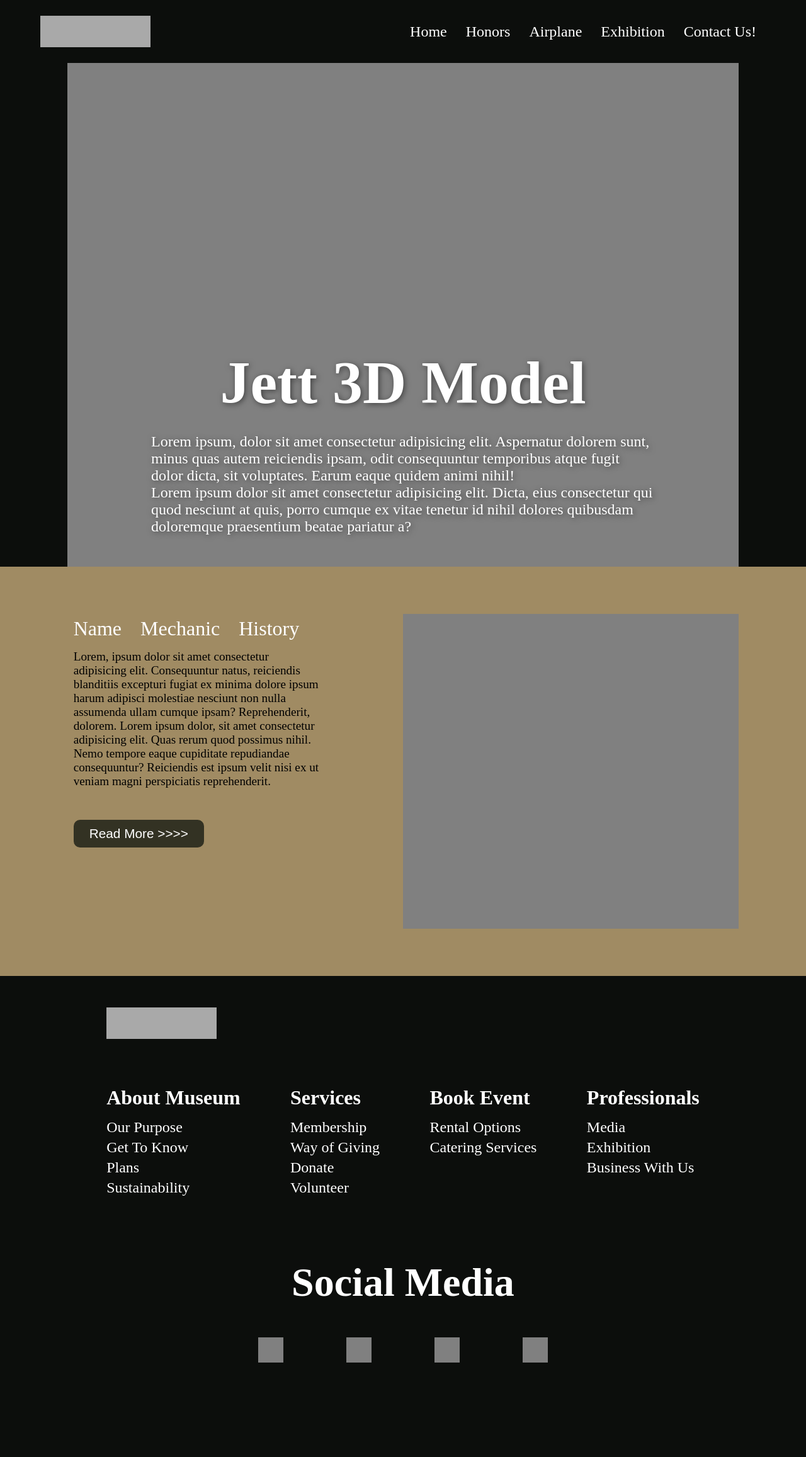
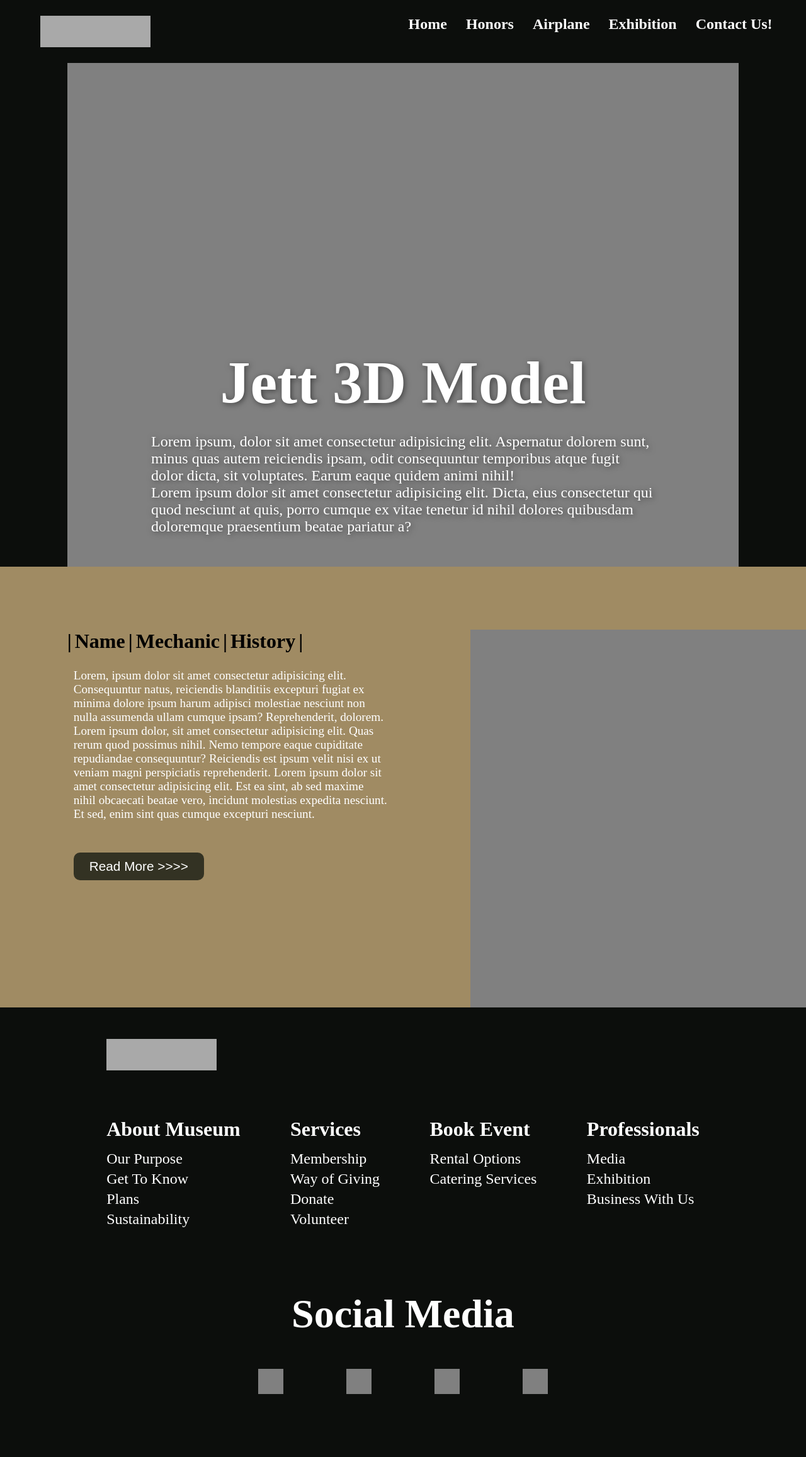
Before and after one commit to TBenipal/FIP_London-Aviation-Museum, a PHP site: page /airplane.html in a window 1280 px wide. Shown: the whole page at 63% size. Before the commit the page ends 2164 px from the top, so only its background shows below. Run offline with PHP 8.4, Linux system fonts and the light colour scheme.

Commit message:
Updated HTML, CSS, JS
Updated HTML, CSS, JS. Updated the navbar for desktop and tablet and created the functionality for mobile sidebar

```diff
--- a/airplane.html
+++ b/airplane.html
@@ -21,9 +21,9 @@
 
             <nav id="sidebar">
             <ul>
-                <li class="nav-item"><a>Home</a></li>
+                <li class="nav-item"><a href="index.html">Home</a></li>
                 <li class="nav-item"><a>Honors</a></li>
-                <li class="nav-item"><a>Airplane</a></li>
+                <li class="nav-item"><a href="airplane.html">Airplane</a></li>
                 <li class="nav-item"><a>Exhibition</a></li>
                 <li class="nav-item"><a>Contact Us!</a></li>
             </ul>
@@ -48,19 +48,26 @@
 
 </section>
 
-        <section id="section-2" class="grid-con">
-            <div id="#s2-navbar" class="l-col-start-2 l-col-end-6">
-                <ul id="s2-nav">
-                    <li class="nav-item"><a>Name</a></li>
-                    <li class="nav-item"><a>Mechanic</a></li>
-                    <li class="nav-item"><a>History</a></li>
+        <section id="a-section-2" class="grid-con">
+            <h1 class="hidden">Airplane Information</h1>
+            <div id="as2-navbar" class="l-col-start-2 l-col-end-7">
+                <ul id="as2-nav">
+                    <span class="as2-seperator">|</span>
+                    <li class="nav-item"><a>Name</a></li><span class="as2-seperator">|</span>
+                    <li class="nav-item"><a>Mechanic</a></li><span class="as2-seperator">|</span>
+                    <li class="nav-item"><a>History</a></li><span class="as2-seperator">|</span>
                 </ul>
-                <p id="s2-text">Lorem, ipsum dolor sit amet consectetur adipisicing elit. Consequuntur natus, reiciendis blanditiis excepturi fugiat ex minima dolore ipsum harum adipisci molestiae nesciunt non nulla assumenda ullam cumque ipsam? Reprehenderit, dolorem. Lorem ipsum dolor, sit amet consectetur adipisicing elit. Quas rerum quod possimus nihil. Nemo tempore eaque cupiditate repudiandae consequuntur? Reiciendis est ipsum velit nisi ex ut veniam magni perspiciatis reprehenderit.</p>
-                <button id="s2-btn">Read More >>>></button>
+                <p id="as2-text">Lorem, ipsum dolor sit amet consectetur adipisicing elit. Consequuntur natus, reiciendis blanditiis excepturi fugiat ex minima dolore ipsum harum adipisci molestiae nesciunt non nulla assumenda ullam cumque ipsam? Reprehenderit, dolorem. Lorem ipsum dolor, sit amet consectetur adipisicing elit. Quas rerum quod possimus nihil. Nemo tempore eaque cupiditate repudiandae consequuntur? Reiciendis est ipsum velit nisi ex ut veniam magni perspiciatis reprehenderit. Lorem ipsum dolor sit amet consectetur adipisicing elit. Est ea sint, ab sed maxime nihil obcaecati beatae vero, incidunt molestias expedita nesciunt. Et sed, enim sint quas cumque excepturi nesciunt.</p>
+                <button id="as2-btn">Read More >>>></button>
             </div>
-            <div id="s2-block" class="l-col-start-7 l-col-end-12"></div>
+            <div id="as2-block" class="l-col-start-8 l-col-end-13"></div>
+            <div id="as2-gutter-con" class="l-col-start-1 l-col-end-13">
+                <div id="as2-gutter" class="gutter"></div>
+            </div>
+        </section>
 
-            </div>
+        <section id="making-of" class="grid-con">
+
         </section>
     </main>
 
--- a/css/main.css
+++ b/css/main.css
@@ -18,6 +18,7 @@ ul, li {
   width: 100%;
   height: 75px;
   background-color: #0C0E0C;
+  align-items: center;
 }
 
 #header-logo {
@@ -26,40 +27,102 @@ ul, li {
   background-color: darkgray;
 }
 
+#mobile-header {
+  display: flex;
+  justify-content: space-between;
+}
+
+.hamburger, .close-hamburger {
+  cursor: pointer;
+  background-color: transparent;
+  border: none;
+}
+
+.close-hamburger {
+  align-self: self-end;
+  margin-top: 12px;
+  margin-right: 40px;
+}
+
+.hamburger-icon {
+  width: 45px;
+  transition: transform 0.5s ease;
+}
+
+#sidebar {
+  display: flex;
+  flex-direction: column;
+  position: fixed;
+  top: 0;
+  right: 0;
+  height: 100vh;
+  width: 50%;
+  background-color: transparent;
+  box-shadow: -10px 0 10px rgba(0, 0, 0, 0.1);
+  transform: translateX(100%);
+  transition: transform 0.2s ease-in-out;
+  z-index: 999;
+}
+
+#sidebar.active {
+  transform: translateX(0);
+  visibility: visible;
+}
+
+#sidebar a {
+  font-size: 4vw;
+  color: white;
+  font-family: "Kanit";
+  font-weight: 600;
+  display: block;
+}
+
+#sidebar .nav-item a:hover, #sidebar .nav-item a:active {
+  color: #A08B63;
+  box-shadow: -10px 0 10px rgba(0, 0, 0, 0.1);
+}
+
 @media screen and (min-width: 768px) {
   #header-section {
     height: 100px;
-    padding-right: 5vw;
+    padding-right: 3vw;
     padding-left: 5vw;
+  }
+  .hamburger, .close-hamburger, .hamburger-icon {
+    display: none;
   }
   #menu {
     display: flex;
     flex-direction: row;
-    align-items: center;
     justify-content: space-between;
   }
-  #sidebar {
+  #sidebar, #sidebar.active {
+    display: flex;
+    align-items: center;
     position: static;
-    display: flex;
-    padding: 0px;
+    height: auto;
+    background-color: transparent;
+    box-shadow: none;
+    width: auto;
+    transform: none;
+    transition: none;
+    padding-bottom: 10px;
+    margin: 0px;
   }
   #sidebar ul {
     display: flex;
     flex-direction: row;
   }
-  .nav-item a {
+  #sidebar ul .nav-item a {
+    position: relative;
     font-size: 22px;
     color: white;
     text-decoration: none;
     width: 100%;
     cursor: pointer;
-  }
-  .nav-item a {
-    position: relative;
-    display: inline-block;
-    padding: 5px 10px;
-    color: white;
+    padding: 0px 10px;
     text-decoration: none;
+    overflow: hidden;
   }
   .nav-item a:hover {
     color: #A08B63;
@@ -68,7 +131,7 @@ ul, li {
     content: "";
     position: absolute;
     bottom: 0;
-    right: 0;
+    right: 15px;
     height: 2px;
     width: 0;
     background-color: #A08B63;
@@ -81,12 +144,10 @@ ul, li {
   }
 }
 @media screen and (min-width: 1200px) {
-  #header-section {
-    height: 100px;
-  }
-  #sidebar ul li a {
+  #sidebar ul .nav-item a {
+    position: relative;
     font-size: 24px;
-    padding: 5px 15px;
+    padding: 0px 15px;
   }
 }
 @media screen and (min-width: 1200px) {
@@ -176,7 +237,7 @@ ul, li {
   }
   #hero-header {
     position: absolute;
-    top: 250px;
+    top: 150px;
     left: 5vw;
     font-size: 7rem;
     color: white;
@@ -188,7 +249,7 @@ ul, li {
     gap: 10px;
     height: auto;
     width: 25vw;
-    top: 525px;
+    top: 425px;
   }
   .hero-sub-img {
     height: 20vw;
@@ -209,7 +270,7 @@ ul, li {
     left: 65vw;
   }
   .hero-sub-heading {
-    font-size: 1.5rem;
+    font-size: 2vw;
     color: white;
   }
   #our-museum {
@@ -240,7 +301,7 @@ ul, li {
     margin-top: 50px;
   }
   #om-block-3 {
-    height: 50vw;
+    height: 47.3vw;
     width: 40vw;
     margin-top: 75px;
   }
@@ -451,32 +512,35 @@ ul, li {
     margin-top: 25px;
     pointer-events: auto;
   }
-  #section-2 {
+  #a-section-2 {
+    position: relative;
     background-color: #A08B63;
     height: auto;
-    padding: 75px 0px;
+    padding-top: 100px;
   }
-  #s2-nav {
+  #as2-nav {
     display: flex;
     flex-direction: row;
-    gap: 10px;
+    gap: 5px;
   }
-  #s2-nav .nav-item a {
+  #as2-nav .nav-item a {
     font-size: 2rem;
+    font-weight: 600;
   }
-  #s2-nav .nav-item a:hover {
+  #as2-nav .nav-item a:hover {
     color: black;
   }
-  #s2-nav .nav-item a::after {
+  #as2-nav .nav-item a::after {
     background-color: black;
   }
-  #s2-text {
+  #as2-text {
     font-size: 1.2rem;
     margin-left: 10px;
     padding-right: 25px;
-    padding-top: 10px;
+    padding-top: 25px;
+    color: white;
   }
-  #s2-btn {
+  #as2-btn {
     margin-top: 50px;
     font-size: 1.3rem;
     border: none;
@@ -487,8 +551,23 @@ ul, li {
     cursor: pointer;
     margin-left: 10px;
   }
-  #s2-block {
+  #as2-block {
     background-color: gray;
-    height: 500px;
+    height: 600px;
+  }
+  #as2-gutter-con {
+    background-color: white;
+  }
+  #s2-gutter {
+    position: static;
+    background: #333223;
+    height: 150px;
+    width: 80vw;
+    clip-path: polygon(0 0, 100% 0, 90% 100%, 0 100%);
+  }
+  .as2-seperator {
+    align-self: center;
+    font-size: 2rem;
+    font-weight: 600;
   }
 }/*# sourceMappingURL=main.css.map */
--- a/js/main.js
+++ b/js/main.js
@@ -1,10 +1,21 @@
 (function() {
     // Variables
+    const menu = document.querySelector("#sidebar");
+    const hamburger = document.querySelector(".hamburger");
+    const closeHamburger = document.querySelector(".close-hamburger");
 
     //GSAP Animation
 
     //Functions
+    function toggleMenu() {
+        menu.classList.toggle("active");
+    }
 
     //Event Listeners
+    hamburger.addEventListener("click", toggleMenu);
+    closeHamburger.addEventListener("click", toggleMenu);
+    menuLinks.forEach(link=>{
+        link.addEventListener("click", toggleMenu);
+    })
 
 })();
--- a/sass/components/_header.scss
+++ b/sass/components/_header.scss
@@ -21,6 +21,7 @@ ul, li {
   width: 100%;
   height: 75px;
   background-color: a.$primary-color;
+  align-items: center;
 }
 
 #header-logo {
@@ -29,25 +30,92 @@ ul, li {
   background-color: darkgray;
 }
 
+#mobile-header {
+  display: flex;
+  justify-content: space-between;
+}
+
+.hamburger, .close-hamburger {
+  cursor: pointer;
+  background-color: transparent;
+  border: none;
+}
+
+.close-hamburger {
+  align-self: self-end;
+  margin-top: 12px;
+  margin-right: 40px;
+}
+
+.hamburger-icon {
+  width: 45px;
+  transition: transform .5s ease;
+}
+
+
+#sidebar {
+  display: flex;
+  flex-direction: column;
+  position: fixed;
+  top: 0;
+  right: 0;
+  height: 100vh;
+  width: 50%;
+  background-color: transparent;
+  box-shadow: -10px 0 10px rgba(0,0,0,0.1);
+  transform: translateX(100%);
+  transition: transform .2s ease-in-out;
+  z-index: 999;
+}
+
+#sidebar.active {
+  transform: translateX(0);
+  visibility: visible;
+}
+
+#sidebar a {
+  font-size: 4vw;
+  color: white;
+  font-family: "Kanit";
+  font-weight: 600;
+  display: block;
+}
+
+#sidebar .nav-item a:hover, #sidebar .nav-item a:active {
+  color: a.$accent-color;
+  box-shadow: -10px 0 10px rgba(0,0,0,0.1);
+}
+
 @media screen and (min-width: 768px) {
 
   #header-section {
     height: 100px;
-        padding-right: 5vw;
+    padding-right: 3vw;
     padding-left: 5vw;
+  }
+
+  .hamburger, .close-hamburger, .hamburger-icon {
+    display: none;
   }
 
   #menu {
     display: flex;
     flex-direction: row;
-      align-items: center;
     justify-content: space-between;
   }
 
-    #sidebar {
+  #sidebar, #sidebar.active {
+    display: flex;
+    align-items: center;
     position: static;
-      display: flex;
-      padding: 0px;
+    height: auto;
+    background-color: transparent;
+    box-shadow: none;
+    width: auto;
+    transform: none;
+    transition: none;
+    padding-bottom: 10px;
+    margin: 0px;
   }
 
   #sidebar ul {
@@ -55,20 +123,16 @@ ul, li {
     flex-direction: row;
   }
 
-    .nav-item a {
+  #sidebar ul .nav-item a {
+    position: relative;
     font-size: 22px;
     color: white;
     text-decoration: none;
     width: 100%;
     cursor: pointer;
-    }
-
-  .nav-item a {
-    position: relative;
-    display: inline-block;
-    padding: 5px 10px;
-    color: white;
+    padding: 0px 10px;
     text-decoration: none;
+    overflow: hidden;
   }
 
   .nav-item a:hover {
@@ -79,7 +143,7 @@ ul, li {
     content: "";
     position: absolute;
     bottom: 0;
-    right: 0;
+    right: 15px;
     height: 2px;
     width: 0;
     background-color: a.$accent-color;
@@ -94,13 +158,10 @@ ul, li {
 }
 
 @media screen and (min-width: 1200px) {
-
-    #header-section {
-        height: 100px;
+  #sidebar ul .nav-item a {
+    position: relative;
+    font-size: 24px;
+    padding: 0px 15px;
   }
 
-    #sidebar ul li a {
-        font-size: 24px;
-        padding: 5px 15px;
 }
-}
--- a/sass/pages/_airplane.scss
+++ b/sass/pages/_airplane.scss
@@ -44,38 +44,41 @@
         pointer-events: auto;
     }
 
-    #section-2 {
+    #a-section-2 {
+        position: relative;
         background-color: a.$accent-color;
         height: auto;
-        padding: 75px 0px;
+        padding-top: 100px;
     }
 
-    #s2-nav {
+    #as2-nav {
         display: flex;
         flex-direction: row;
-        gap: 10px;
+        gap: 5px;
     }
 
-    #s2-nav .nav-item a {
+    #as2-nav .nav-item a {
         font-size: 2rem;
+        font-weight: 600;
     }
 
-    #s2-nav .nav-item a:hover {
+    #as2-nav .nav-item a:hover {
         color: black;
     }
 
-    #s2-nav .nav-item a::after {
+    #as2-nav .nav-item a::after {
         background-color: black;
     }
 
-    #s2-text {
+    #as2-text {
         font-size: 1.2rem;
         margin-left: 10px;
         padding-right: 25px;
-        padding-top: 10px;
+        padding-top: 25px;
+        color: white;
     }
 
-    #s2-btn {
+    #as2-btn {
         margin-top: 50px;
         font-size: 1.3rem;
         border: none;
@@ -85,11 +88,28 @@
         border-radius: 10px;
         cursor: pointer;
         margin-left: 10px;
-
     }
 
-    #s2-block {
+    #as2-block {
         background-color: gray;
-        height: 500px;
+        height: 600px;
+    }
+
+    #as2-gutter-con {
+        background-color: white;
+    }
+
+    #s2-gutter {
+        position: static;
+        background: a.$secondary-color;
+        height: 150px;
+        width: 80vw;
+        clip-path: polygon(0 0, 100% 0, 90% 100%, 0 100%);
+    }
+
+    .as2-seperator {
+        align-self: center;
+        font-size: 2rem;
+        font-weight: 600;
     }
 }
--- a/sass/pages/_homepage.scss
+++ b/sass/pages/_homepage.scss
@@ -29,7 +29,7 @@
 
     #hero-header {
         position: absolute;
-        top: 250px;
+        top: 150px;
         left: 5vw;
         font-size: 7rem;
         color: white;
@@ -42,7 +42,7 @@
         gap: 10px;
         height: auto;
         width: 25vw;
-        top: 525px;
+        top: 425px;
     }
 
     .hero-sub-img {
@@ -69,7 +69,7 @@
     }
 
     .hero-sub-heading {
-        font-size: 1.5rem;
+        font-size: 2vw;
         color: white;
     }
 
@@ -107,7 +107,7 @@
     }
 
     #om-block-3 {
-        height: 50vw;
+        height: 47.3vw;
         width: 40vw;
         margin-top: 75px;
     }
```
Also changed, not shown: index.html (+14 -5 lines), 1 other file. Lines whose indentation alone changed are shown as unchanged.
